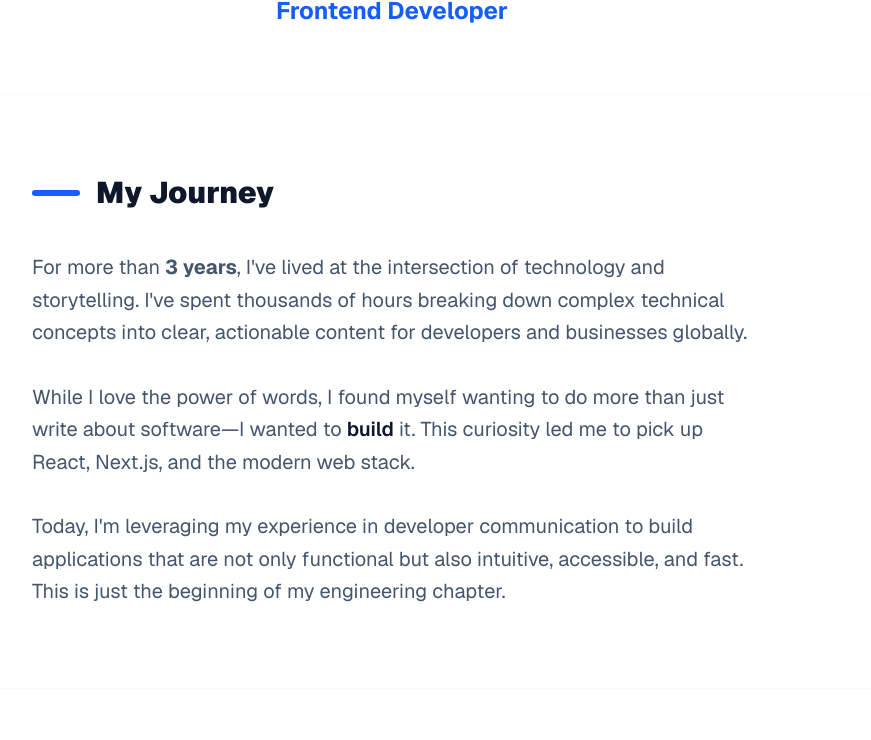
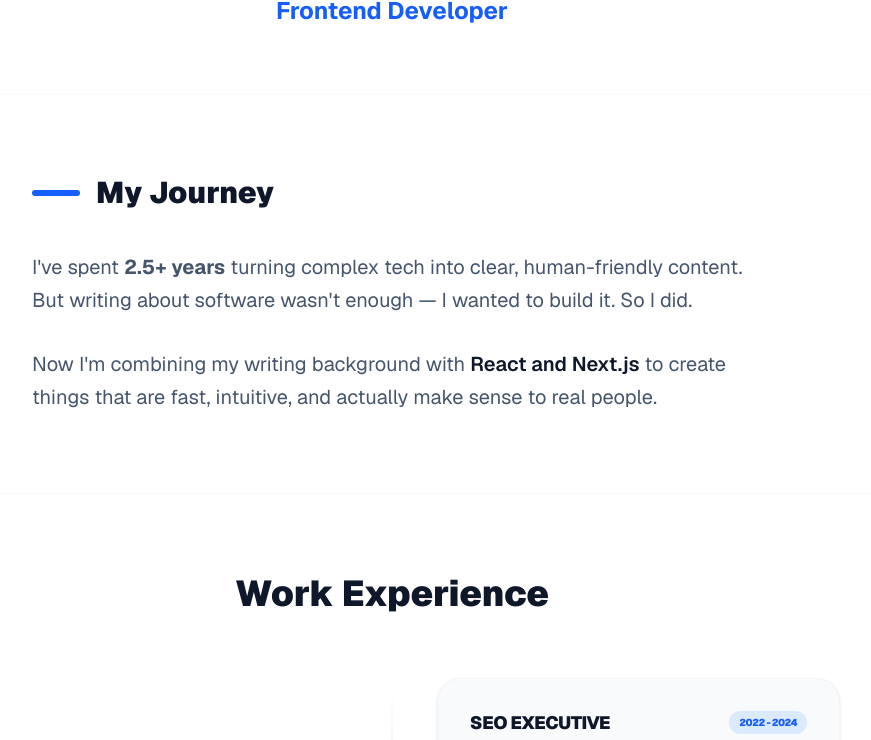
Before and after one commit to AmrendraCodes/AmrendraBlog, a Next.js app in the folder my-website/: page /about in a window 1280 px wide. Shown: the part 426-1166 px from the top of the page, without its empty margins (248-1119 px from the left). Built offline with nearby package versions, Linux system fonts and the light colour scheme.

Commit message:
file commited

```diff
--- a/my-website/src/app/about/page.js
+++ b/my-website/src/app/about/page.js
@@ -52,17 +52,10 @@ export default function AboutPage() {
         </h2>
         <div className="space-y-6 md:space-y-8 text-base sm:text-lg md:text-xl text-slate-600 leading-relaxed font-normal">
           <p>
-            For more than <strong>3 years</strong>, I've lived at the intersection of technology and storytelling.
-            I've spent thousands of hours breaking down complex technical concepts into clear, actionable content
-            for developers and businesses globally.
+            I've spent <strong>2.5+ years</strong> turning complex tech into clear, human-friendly content. But writing about software wasn't enough — I wanted to build it. So I did.
           </p>
           <p>
-            While I love the power of words, I found myself wanting to do more than just write about software—I wanted
-            to <em className="text-slate-900 font-semibold not-italic">build</em> it. This curiosity led me to pick up React, Next.js, and the modern web stack.
-          </p>
-          <p>
-            Today, I'm leveraging my experience in developer communication to build applications that are not
-            only functional but also intuitive, accessible, and fast. This is just the beginning of my engineering chapter.
+            Now I'm combining my writing background with <em className="text-slate-900 font-semibold not-italic">React and Next.js</em> to create things that are fast, intuitive, and actually make sense to real people.
           </p>
         </div>
       </section>
```
